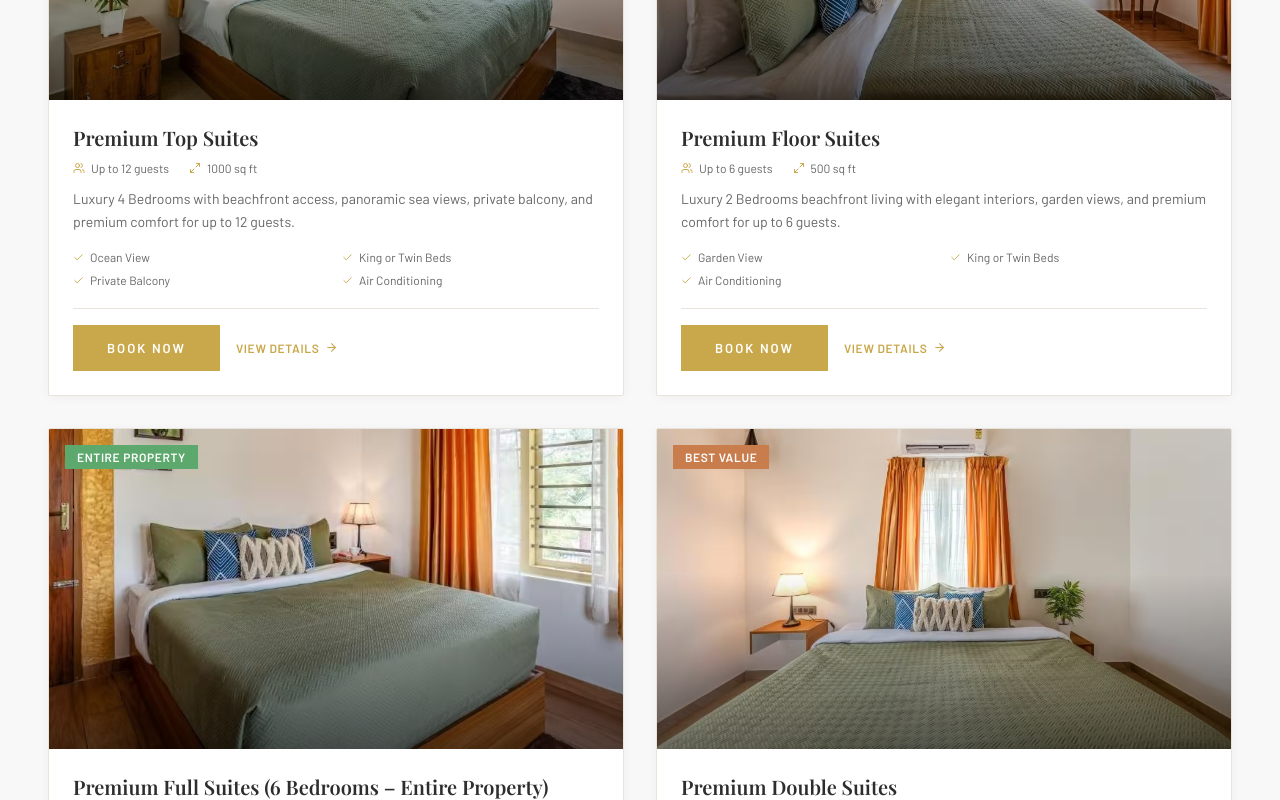
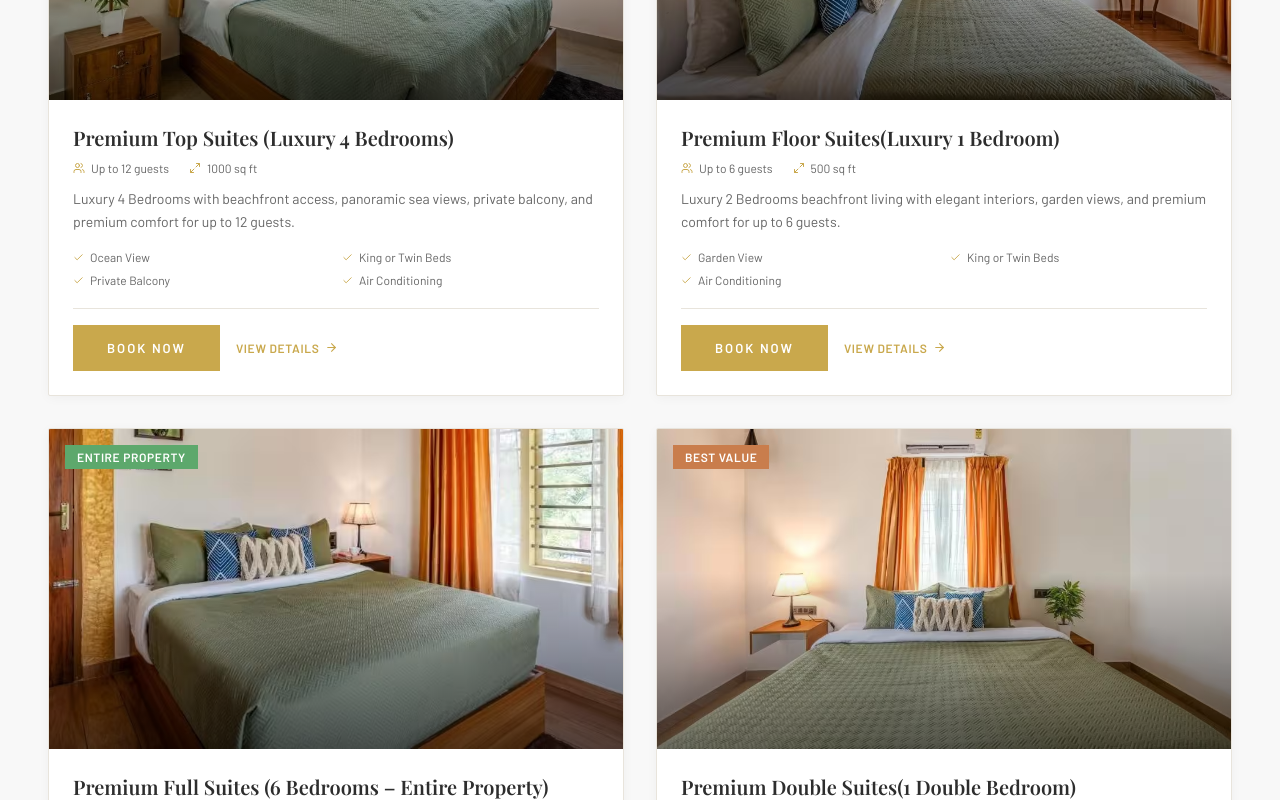
Before and after one commit to swadhinjit-credencesoft/ostiamarari, a Next.js app: page / in a window 1280 px wide. Shown: the part 2000-2800 px from the top of the page. Built offline with nearby package versions, Linux system fonts and the light colour scheme; a web font is replaced by a local one.

Commit message:
fixed  room  name with room

```diff
--- a/src/app/Book-Rooms-Suites/page.tsx
+++ b/src/app/Book-Rooms-Suites/page.tsx
@@ -57,7 +57,7 @@ export const metadata: Metadata = {
 const rooms = [
   {
     id: 'premium-ocean-suite',
-    name: 'Premium Top Suites',
+    name: 'Premium Top Suites (Luxury 4 Bedrooms)',
     tag: 'Most Popular',
     tagColor: '#c9a84c',
     capacity: '12',
@@ -76,7 +76,7 @@ const rooms = [
   },
   {
     id: 'boutique-deluxe-room',
-    name: 'Premium Floor Suites',
+    name: 'Premium Floor Suites (Luxury 1 Bedroom)',
     tag: 'Garden View',
     tagColor: '#4a9fd4',
     capacity: '6',
@@ -115,7 +115,7 @@ const rooms = [
   },
   {
     id: 'premium-double-suites',
-    name: 'Premium Double Suites',
+    name: 'Premium Double Suites(1 Double Bedroom)',
     tag: 'Best Value',
     tagColor: '#c97d4c',
     capacity: '3',
--- a/src/app/Room-Rent-Tariff/page.tsx
+++ b/src/app/Room-Rent-Tariff/page.tsx
@@ -9,7 +9,7 @@ export const metadata = createPageMetadata('roomRentTariff')
 const tariff = [
   {
     id: 'premium-top-suites',
-    name: 'Premium Top Suites',
+    name: 'Premium Top Suites (Luxury 4 Bedrooms)',
     bedrooms: '4 Bedrooms',
     capacity: '12 Guests',
     size: '1000 sq ft',
--- a/src/components/home/RoomsSection.tsx
+++ b/src/components/home/RoomsSection.tsx
@@ -7,7 +7,7 @@ import { Users, Maximize2, ArrowRight, Check } from 'lucide-react'
 const rooms = [
   {
     id: 'premium-ocean-suite',
-    name: 'Premium Top Suites',
+    name: 'Premium Top Suites (Luxury 4 Bedrooms)',
     tag: 'Most Popular',
     tagColor: '#c9a84c',
     shortDesc: 'Luxury 4 Bedrooms with beachfront access, panoramic sea views, private balcony, and premium comfort for up to 12 guests.',
@@ -18,7 +18,7 @@ const rooms = [
   },
   {
     id: 'boutique-deluxe-room',
-    name: 'Premium Floor Suites',
+    name: 'Premium Floor Suites(Luxury 1 Bedroom)',
     tag: 'Garden View',
     tagColor: '#4a9fd4',
     shortDesc: 'Luxury 2 Bedrooms beachfront living with elegant interiors, garden views, and premium comfort for up to 6 guests.',
@@ -40,7 +40,7 @@ const rooms = [
   },
   {
     id: 'premium-double-suites',
-    name: 'Premium Double Suites',
+    name: 'Premium Double Suites(1 Double Bedroom)',
     tag: 'Best Value',
     tagColor: '#c97d4c',
     shortDesc: 'Luxury 1 Bedroom beachfront living with elegant interiors, private balcony, and premium comfort for up to 3 guests.',
```
